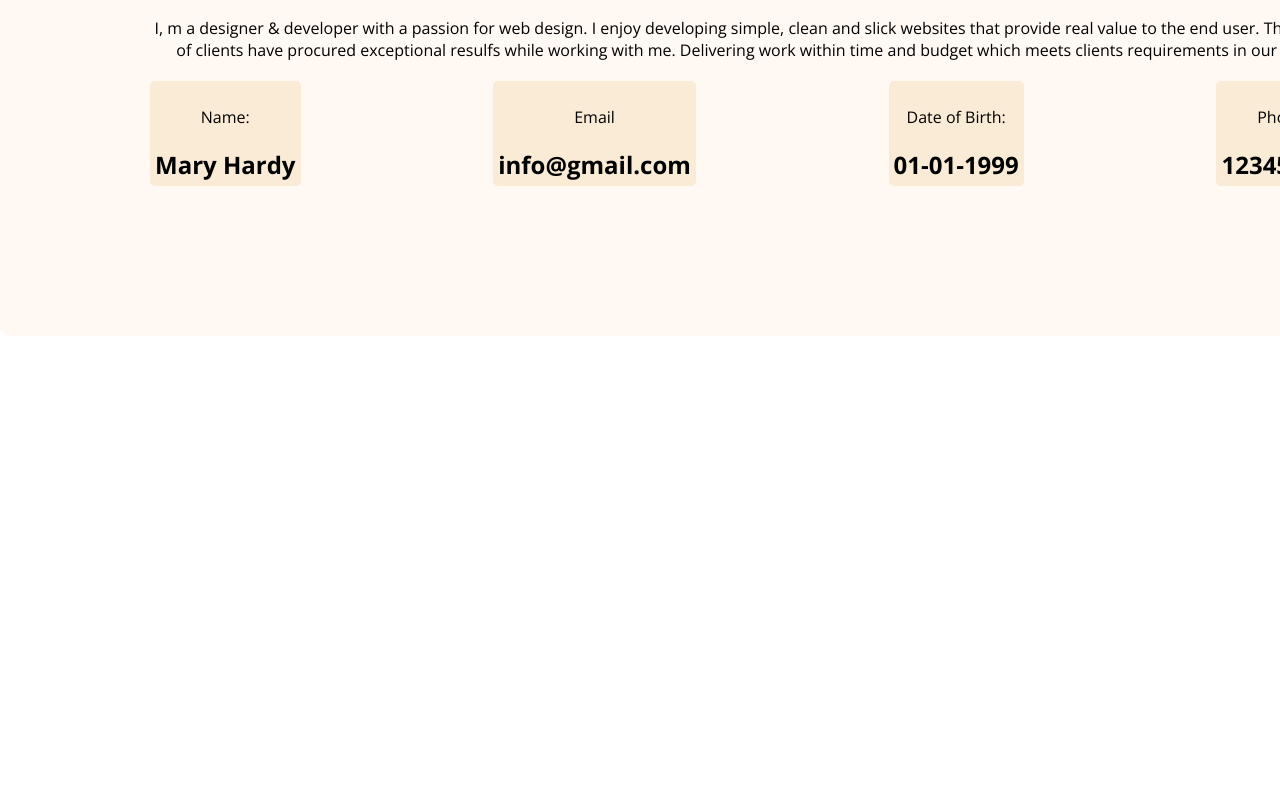
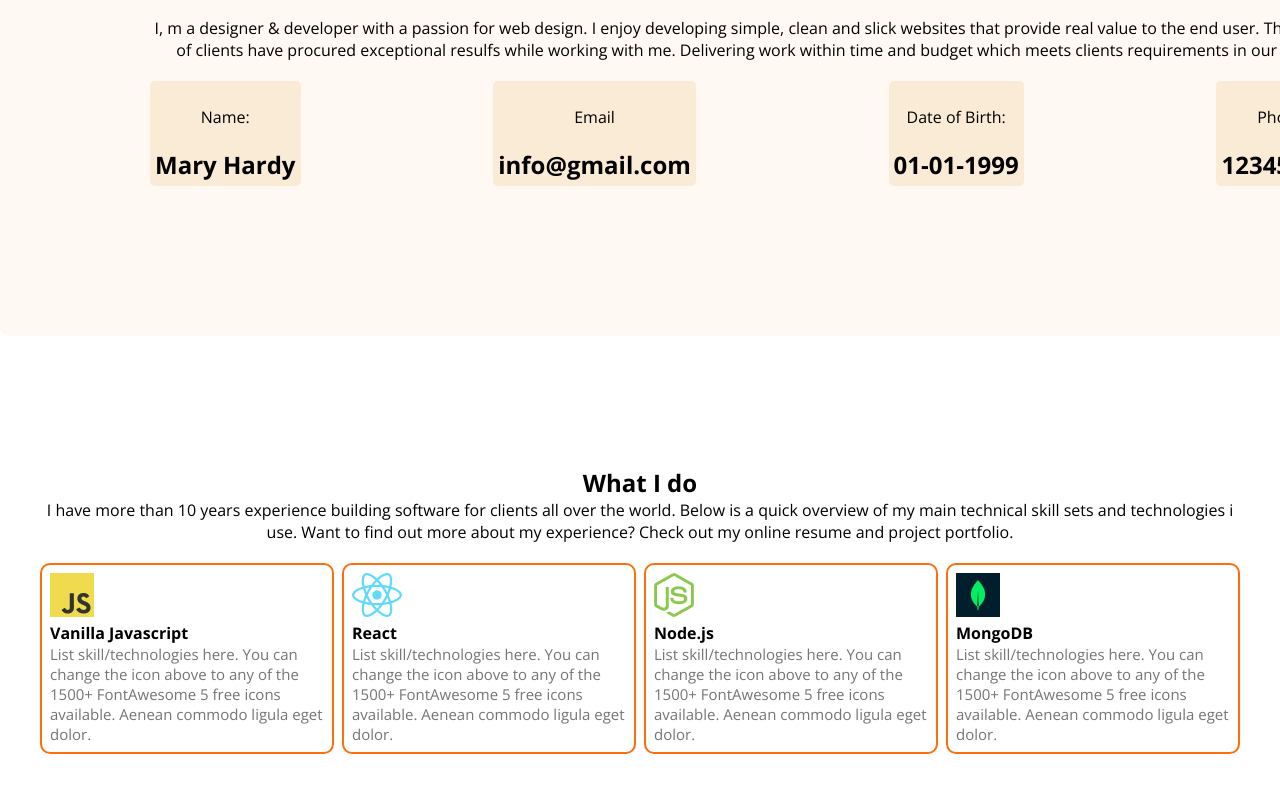
Before and after one commit to musfiqDev99/b14-web-dev-portfolio, a plain HTML site: page index.html in a window 1280 px wide. Shown: the part 1076-1868 px from the top of the page. Before the commit the page ends 1542 px from the top, so only its background shows below. Drawn offline with nearby package versions, Linux system fonts and the light colour scheme.

Commit message:
what i do section added

```diff
--- a/index.html
+++ b/index.html
@@ -52,7 +52,7 @@
     </section>
     <!-- Hero section ends -->
 
-    <!-- About Me Section -->
+    <!-- About Me Section starts -->
     <section class="about-parent">
       <h2>About Me</h2>
       <p>
@@ -81,5 +81,56 @@
         </div>
       </div>
     </section>
+    <!-- About Me Section ends -->
+
+    <!-- What I do section -->
+    <section class="what-i-do-parent container">
+      <h2>What I do</h2>
+      <p>
+        I have more than 10 years experience building software for clients all
+        over the world. Below is a quick overview of my main technical skill
+        sets and technologies i use. Want to find out more about my experience?
+        Check out my online resume and project portfolio.
+      </p>
+
+      <div class="what-i-do-card-container">
+        <div class="what-i-do-card">
+          <img src="images/icons/js.png" alt="js" />
+          <h4>Vanilla Javascript</h4>
+          <p>
+            List skill/technologies here. You can change the icon above to any
+            of the 1500+ FontAwesome 5 free icons available. Aenean commodo
+            ligula eget dolor.
+          </p>
+        </div>
+        <div class="what-i-do-card">
+          <img src="images/icons/react.png" alt="react" />
+          <h4>React</h4>
+          <p>
+            List skill/technologies here. You can change the icon above to any
+            of the 1500+ FontAwesome 5 free icons available. Aenean commodo
+            ligula eget dolor.
+          </p>
+        </div>
+        <div class="what-i-do-card">
+          <img src="images/icons/nodejs.png" alt="node" />
+          <h4>Node.js</h4>
+          <p>
+            List skill/technologies here. You can change the icon above to any
+            of the 1500+ FontAwesome 5 free icons available. Aenean commodo
+            ligula eget dolor.
+          </p>
+        </div>
+        <div class="what-i-do-card">
+          <img src="images/icons/mongo.png" alt="mongo" />
+          <h4>MongoDB</h4>
+          <p>
+            List skill/technologies here. You can change the icon above to any
+            of the 1500+ FontAwesome 5 free icons available. Aenean commodo
+            ligula eget dolor.
+          </p>
+        </div>
+      </div>
+    </section>
   </body>
 </html>
--- a/style.css
+++ b/style.css
@@ -120,3 +120,32 @@ ul li a {
   padding: 5px;
   border-radius: 5px;
 }
+
+/* What i do sections css*/
+.what-i-do-parent {
+  margin: 60px auto;
+  text-align: center;
+}
+
+.what-i-do-card-container {
+  margin-top: 20px;
+  display: flex;
+  justify-content: space-between;
+  gap: 8px;
+}
+
+.what-i-do-card-container .what-i-do-card {
+  border: 2px solid #fd6e0a;
+  padding: 8px;
+  border-radius: 10px;
+  text-align: left;
+}
+
+.what-i-do-card-container .what-i-do-card h2 {
+  margin: 10px 0;
+}
+
+.what-i-do-card-container .what-i-do-card p{
+  color: #757575;
+  font-size: 15px;
+}
```
